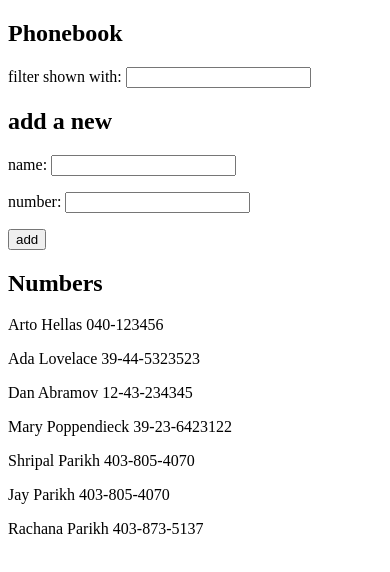
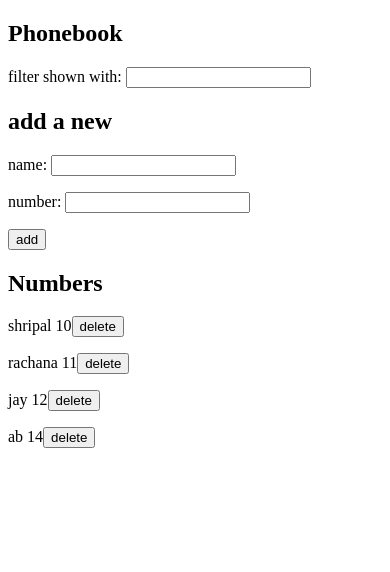
Before and after one commit to shripalp/fullstackopen, a React (Create React App) app in the folder part2/phonebook/: page / in a window 390 px wide. Shown: the top 572 px of the page. Built offline with nearby package versions, Linux system fonts and the light colour scheme; data requests are answered from the project's data file.

Commit message:
phonebook step9

```diff
--- a/part2/phonebook/db.json
+++ b/part2/phonebook/db.json
@@ -1,39 +1,24 @@
 {
   "persons": [
     {
-      "name": "Arto Hellas",
-      "number": "040-123456",
+      "name": "shripal",
+      "number": "10",
       "id": 1
     },
     {
-      "name": "Ada Lovelace",
-      "number": "39-44-5323523",
+      "name": "rachana",
+      "number": "11",
       "id": 2
     },
     {
-      "name": "Dan Abramov",
-      "number": "12-43-234345",
+      "name": "jay",
+      "number": "12",
       "id": 3
     },
     {
-      "name": "Mary Poppendieck",
-      "number": "39-23-6423122",
+      "name": "ab",
+      "number": "14",
       "id": 4
-    },
-    {
-      "name": "Shripal Parikh",
-      "number": "403-805-4070",
-      "id": 5
-    },
-    {
-      "name": "Jay Parikh",
-      "number": "403-805-4070",
-      "id": 6
-    },
-    {
-      "name": "Rachana Parikh",
-      "number": "403-873-5137",
-      "id": 7
     }
   ]
 }
--- a/part2/phonebook/src/App.js
+++ b/part2/phonebook/src/App.js
@@ -47,16 +47,25 @@ const App = () => {
       return;
     }
     contactService.create(personObject).then((returnedPerson) => {
+      console.log(returnedPerson);
       setPersons(persons.concat(returnedPerson));
       setNewName("");
       setNewNumber("");
     });
   };
+  const removeContact = (event) => {
+    const id = event.target.id;
+    console.log(id);
+    contactService
+      .remove(id)
+      .then(setPersons(persons.filter((person) => person.id !== id)));
+  };
 
   const hook = () => {
     console.log("effect");
-    contactService.getAll().then((initialContact) => {
-      setPersons(initialContact);
+    contactService.getAll().then((allContact) => {
+      console.log(allContact);
+      setPersons(allContact);
     });
   };
   useEffect(hook, []);
@@ -71,7 +80,7 @@ const App = () => {
         name={{ value: newName, onChange: handleNameChange }}
         number={{ value: newNumber, onChange: handleNumberChange }}
       />
-      <Display persons={personsToShow} />
+      <Display removeContact={removeContact} persons={personsToShow} />
     </div>
   );
 };
--- a/part2/phonebook/src/components/Display.js
+++ b/part2/phonebook/src/components/Display.js
@@ -1,11 +1,14 @@
-import Person from "./Person";
-
 const Display = (props) => {
   return (
     <>
       <h2>Numbers</h2>
-      {props.persons.map((person) => (
-        <Person key={person.name} person={person} />
+      {props.persons.map((person, i) => (
+        <p key={i}>
+          {person.name} {person.number}
+          <button id={person.id} onClick={props.removeContact}>
+            delete
+          </button>
+        </p>
       ))}
     </>
   );
--- a/part2/phonebook/src/components/Person.js
+++ /dev/null
@@ -1,8 +0,0 @@
-const Person = (props) => {
-  return (
-    <p>
-      {props.person.name} {props.person.number}
-    </p>
-  );
-};
-export default Person;
--- a/part2/phonebook/src/services/contacts.js
+++ b/part2/phonebook/src/services/contacts.js
@@ -16,10 +16,16 @@ const update = (id, newObject) => {
   return request.then((response) => response.data);
 };
 
+const remove = (id) => {
+  const request = axios.delete(`${baseUrl}/${id}`);
+  return request.then((response) => response.data);
+};
+
 const contactService = {
   getAll: getAll,
   create: create,
   update: update,
+  remove: remove,
 };
 
 export default contactService;
```
